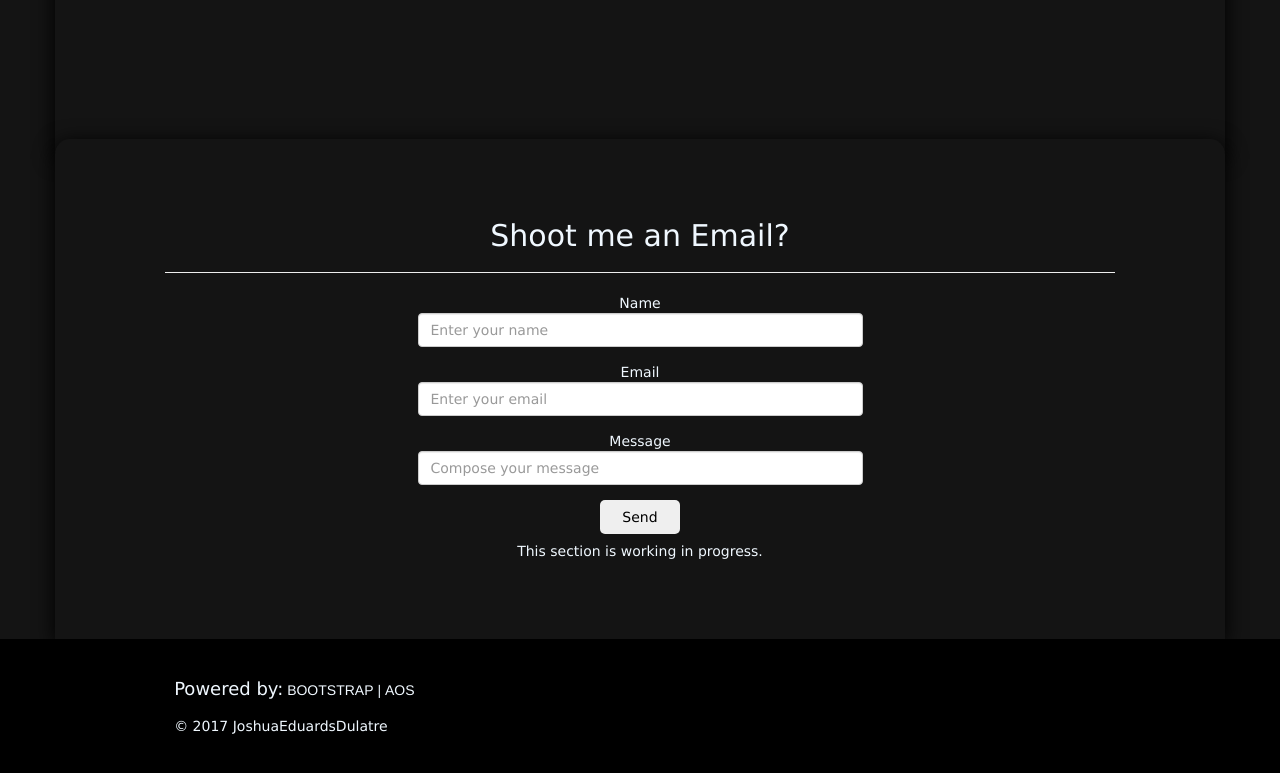
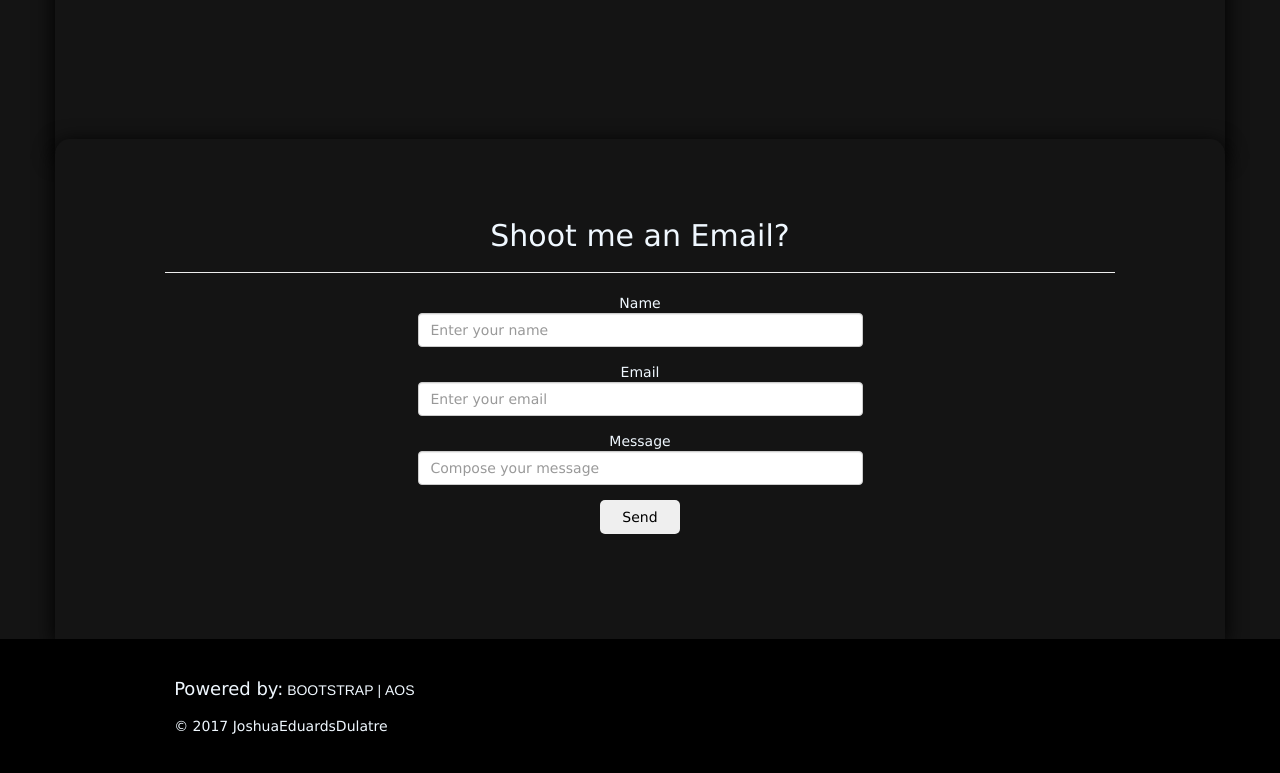
Before and after one commit to JESDslnt/JESDslnt.github.io, a plain HTML site: page index.html in a window 1280 px wide. Shown: the part 1606-2379 px from the top of the page. Drawn offline with nearby package versions, Linux system fonts and the light colour scheme.

Commit message:
Update index.html

```diff
--- a/index.html
+++ b/index.html
@@ -278,7 +278,6 @@
                                     <input type="textarea" placeholder="Compose your message" class="form-control"/>
                                 </div>
                                     <input type="button" value="Send" style="color: black; width: 80px; border-radius: 5px;" class="btn"/>
-                                    <h5>This section is working in progress.</h5>
                             </form>
                         </div>
                     </div>
```
